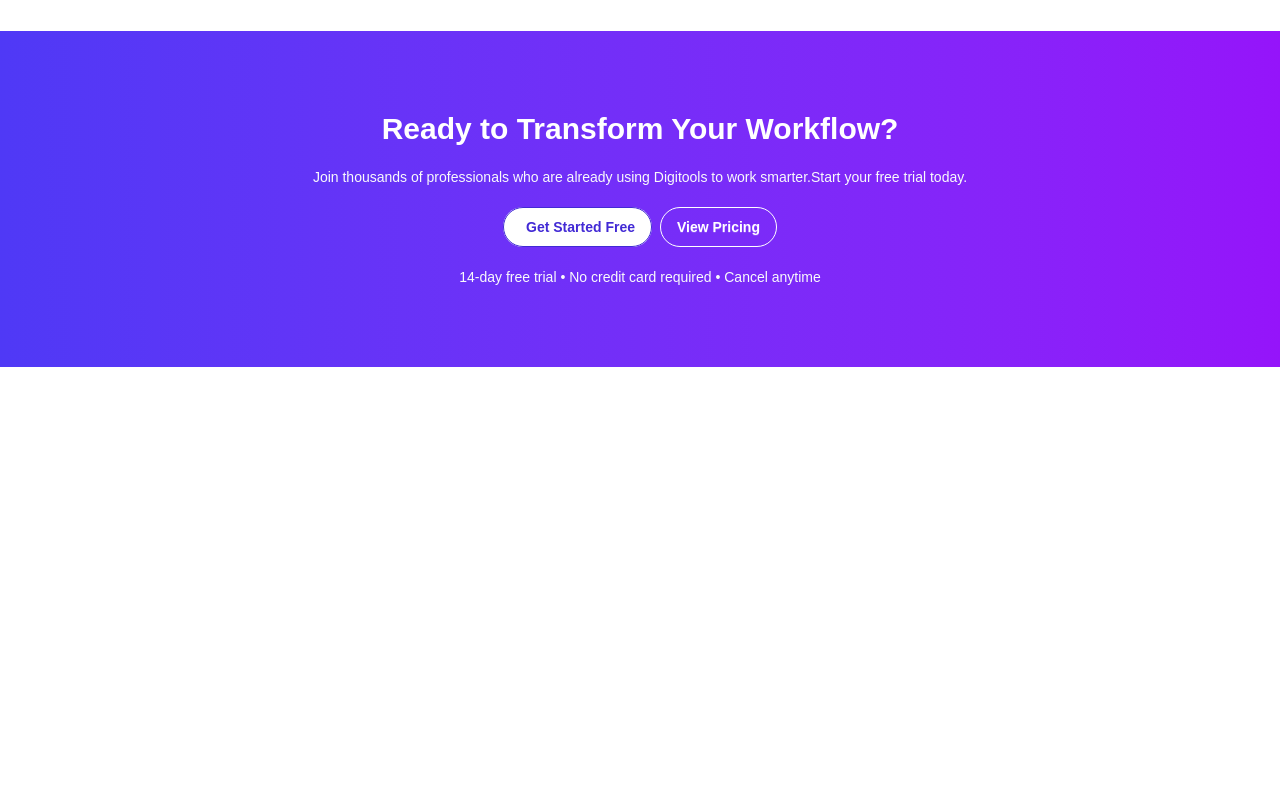
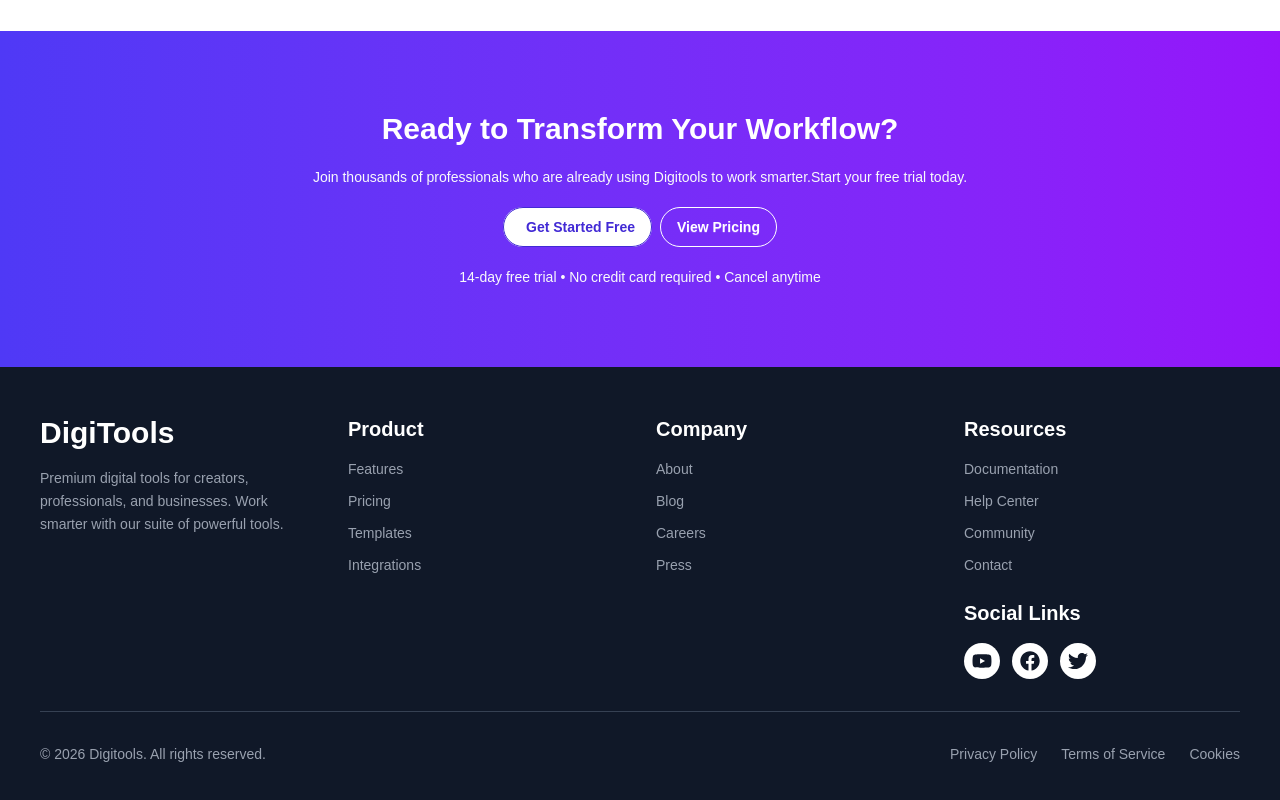
Before and after one commit to shkMahdi/A6-DigiTools-Platform, a React (Vite) app: page / in a window 1280 px wide. Shown: the part 3351-4151 px from the top of the page. Before the commit the page ends 3718 px from the top, so only its background shows below. Built offline with nearby package versions, Linux system fonts and the light colour scheme.

Commit message:
footer done

```diff
--- a/src/App.jsx
+++ b/src/App.jsx
@@ -8,7 +8,7 @@ import Stat from './assets/Components/Homepage/Stat'
 import Steps from './assets/Components/Homepage/Steps';
 import Pricing from './assets/Components/Homepage/Pricing';
 import Workflow from './assets/Components/Homepage/Workflow';
-
+import Footer from './assets/Components/Homepage/Footer'
 const productPromise = async () => {
   const res = await fetch('/data.json');
   return res.json();
@@ -48,6 +48,10 @@ function App() {
           <Workflow></Workflow>
         </section>
       </main>
+
+      <footer>
+        <Footer></Footer>
+      </footer>
     </>
   )
 }
--- /dev/null
+++ b/src/assets/Components/Homepage/Footer.jsx
@@ -0,0 +1,77 @@
+import React from 'react';
+import { FaYoutube, FaFacebook, FaTwitter } from 'react-icons/fa';
+
+const Footer = () => {
+    return (
+        <div className='bg-gray-900 text-white py-12'>
+            <div className='w-[95%] md:max-w-300 mx-auto'>
+                <div className='grid grid-cols-1 md:grid-cols-4 gap-8 mb-8'>
+
+                    <div>
+                        <h2 className='text-3xl font-bold mb-4'>DigiTools</h2>
+                        <p className='text-gray-400 text-sm leading-relaxed'>
+                            Premium digital tools for creators, professionals, and businesses. Work smarter with our suite of powerful tools.
+                        </p>
+                    </div>
+
+                    <div>
+                        <h3 className='text-xl font-semibold mb-4'>Product</h3>
+                        <ul className='space-y-3 text-gray-400 text-sm'>
+                            <li><a href='' className='hover:text-white transition'>Features</a></li>
+                            <li><a href='' className='hover:text-white transition'>Pricing</a></li>
+                            <li><a href='' className='hover:text-white transition'>Templates</a></li>
+                            <li><a href='' className='hover:text-white transition'>Integrations</a></li>
+                        </ul>
+                    </div>
+
+                    <div>
+                        <h3 className='text-xl font-semibold mb-4'>Company</h3>
+                        <ul className='space-y-3 text-gray-400 text-sm'>
+                            <li><a href='' className='hover:text-white transition'>About</a></li>
+                            <li><a href='' className='hover:text-white transition'>Blog</a></li>
+                            <li><a href='' className='hover:text-white transition'>Careers</a></li>
+                            <li><a href='' className='hover:text-white transition'>Press</a></li>
+                        </ul>
+                    </div>
+
+                    <div>
+                        <h3 className='text-xl font-semibold mb-4'>Resources</h3>
+                        <ul className='space-y-3 text-gray-400 text-sm mb-6'>
+                            <li><a href='' className='hover:text-white transition'>Documentation</a></li>
+                            <li><a href='' className='hover:text-white transition'>Help Center</a></li>
+                            <li><a href='' className='hover:text-white transition'>Community</a></li>
+                            <li><a href='' className='hover:text-white transition'>Contact</a></li>
+                        </ul>
+
+                        <h3 className='text-xl font-semibold mb-4'>Social Links</h3>
+                        <div className='flex gap-3'>
+                            <a href='' className='bg-white text-gray-900 p-2 rounded-full hover:bg-gray-200 transition'>
+                                <FaYoutube size={20} />
+                            </a>
+                            <a href='' className='bg-white text-gray-900 p-2 rounded-full hover:bg-gray-200 transition'>
+                                <FaFacebook size={20} />
+                            </a>
+                            <a href='' className='bg-white text-gray-900 p-2 rounded-full hover:bg-gray-200 transition'>
+                                <FaTwitter size={20} />
+                            </a>
+                        </div>
+                    </div>
+                </div>
+
+
+                <div className='border-t border-gray-700 my-8'></div>
+
+                <div className='flex flex-col md:flex-row justify-between items-center gap-4 text-gray-400 text-sm'>
+                    <p>© 2026 Digitools. All rights reserved.</p>
+                    <div className='flex gap-6'>
+                        <a href='' className='hover:text-white transition'>Privacy Policy</a>
+                        <a href='' className='hover:text-white transition'>Terms of Service</a>
+                        <a href='' className='hover:text-white transition'>Cookies</a>
+                    </div>
+                </div>
+            </div>
+        </div>
+    );
+};
+
+export default Footer;
```
